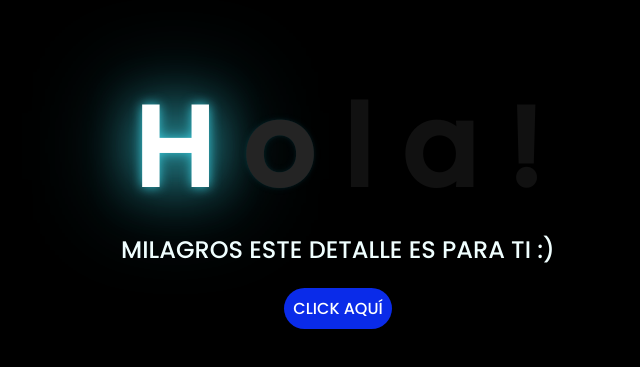
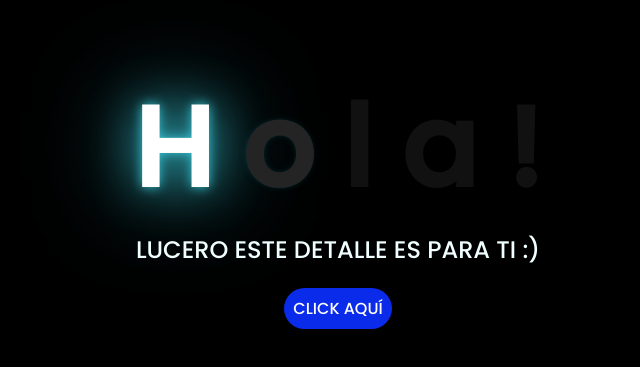
Before and after one commit to yir02/flores-para-ti, a plain HTML site: page index.html in a window 1280 px wide. Shown: the part 139-506 px from the top of the page, without its empty margins (310-950 px from the left). Drawn offline with Linux system fonts and the light colour scheme.

Commit message:
Update index.html

```diff
--- a/index.html
+++ b/index.html
@@ -19,7 +19,7 @@
         <span>!</span>
     </div>
     <div class="description">
-        <span>MILAGROS ESTE DETALLE ES PARA TI :)</span>
+        <span>LUCERO ESTE DETALLE ES PARA TI :)</span>
     </div>
     <div class="button">
         <button class="botones">
```
